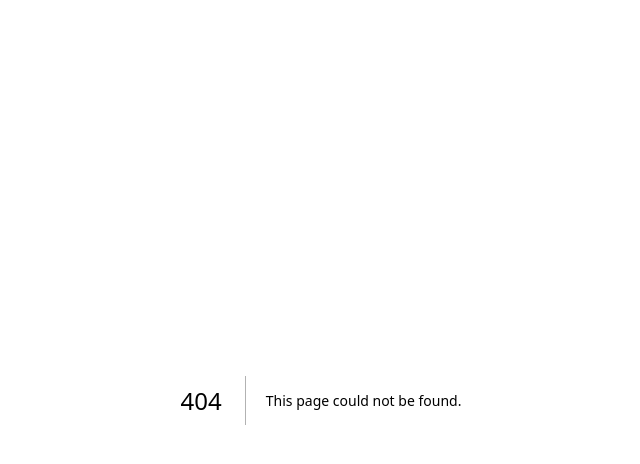
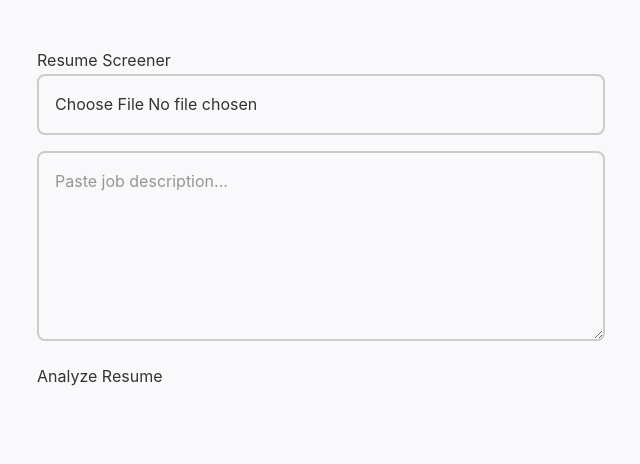
Before and after one commit to Sonikaelangovan/resume-screener-app, a Next.js app: page /screen in a window 1280 px wide. Before the commit this address had no page. Shown: the top 464 px of the page, without its empty margins (319-959 px from the left). Built offline with nearby package versions, Linux system fonts and the light colour scheme.

Commit message:
Create screen.js

```diff
--- /dev/null
+++ b/src/pages/screen.js
@@ -0,0 +1,83 @@
+// pages/screen.js
+import React, { useState } from 'react';
+
+export default function Screen() {
+  const [file, setFile] = useState(null);
+  const [job, setJob] = useState('');
+  const [review, setReview] = useState('');
+  const [score, setScore] = useState(null);
+  const [recommendation, setRecommendation] = useState('');
+  const [error, setError] = useState('');
+  const [loading, setLoading] = useState(false);
+
+  const handleAnalyze = async () => {
+    if (!file || !job.trim()) {
+      setError('Resume and job description are required.');
+      return;
+    }
+    setLoading(true);
+    setError('');
+
+    const reader = new FileReader();
+    reader.onload = async () => {
+      const resumeText = reader.result;
+      try {
+        const res = await fetch('/api/screen', {
+          method: 'POST',
+          headers: { 'Content-Type': 'application/json' },
+          body: JSON.stringify({ resume: resumeText, job }),
+        });
+        const data = await res.json();
+        if (res.ok) {
+          setReview(data.review);
+          setScore(data.score);
+          setRecommendation(data.recommendation);
+        } else {
+          setError(data.error || 'Analysis error.');
+        }
+      } catch (err) {
+        setError('Network error.');
+      } finally {
+        setLoading(false);
+      }
+    };
+    reader.readAsText(file);
+  };
+
+  return (
+    <div style={{ maxWidth: 600, margin: '2rem auto', padding: '1rem' }}>
+      <h1>Resume Screener</h1>
+      <input
+        type="file"
+        accept=".pdf,.doc,.docx"
+        onChange={(e) => setFile(e.target.files[0])}
+      />
+      <textarea
+        placeholder="Paste job description..."
+        value={job}
+        onChange={(e) => setJob(e.target.value)}
+        rows={6}
+        style={{ width: '100%', marginTop: '1rem' }}
+      />
+      <button
+        onClick={handleAnalyze}
+        disabled={loading}
+        style={{ marginTop: '1rem' }}
+      >
+        {loading ? 'Analyzing...' : 'Analyze Resume'}
+      </button>
+
+      {error && <p style={{ color: 'red' }}>{error}</p>}
+
+      {review && (
+        <div style={{ marginTop: '2rem' }}>
+          <h2>Review</h2>
+          <p>{review}</p>
+          <p><strong>Match Score: </strong>{score}%</p>
+          <h3>Recommendation</h3>
+          <p>{recommendation}</p>
+        </div>
+      )}
+    </div>
+  );
+}
```
